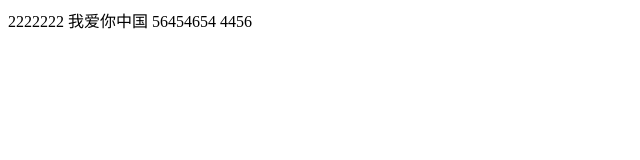
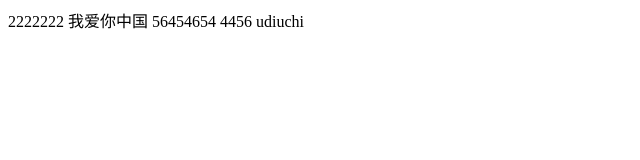
Before and after one commit to starcuican/first-local, a plain HTML site: page index.html in a window 1280 px wide. Shown: the full height of the page, 0-640 px from the left. Drawn offline with Linux system fonts and the light colour scheme.

Commit message:
试验分支冲突

```diff
--- a/index.html
+++ b/index.html
@@ -11,5 +11,6 @@
     我爱你中国
     56454654
     4456
+    udiuchi
 </body>
 </html>
```
